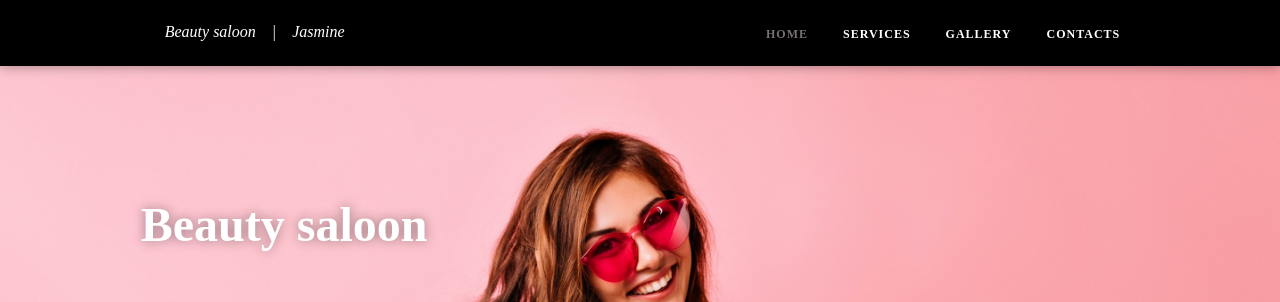
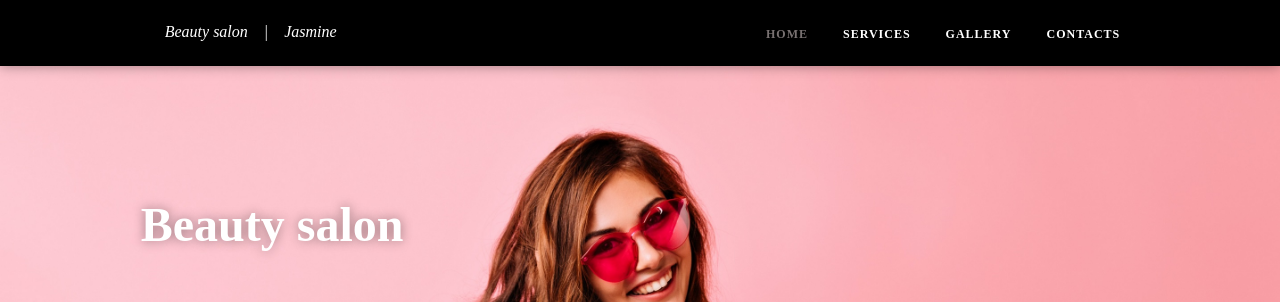
Before and after one commit to torianykhanna/BeautySaloon, a plain HTML site: page index.html in a window 1280 px wide. Shown: the top 302 px of the page. Drawn offline with Linux system fonts and the light colour scheme.

Commit message:
Update index.html

```diff
--- a/index.html
+++ b/index.html
@@ -14,7 +14,7 @@
     <div class="container">
       <div class="mobile-toggle"> <span></span> <span></span> <span></span> </div>
       <nav>
-        <div class="logo">Beauty saloon&emsp;|&emsp;Jasmine</div>
+        <div class="logo">Beauty salon&emsp;|&emsp;Jasmine</div>
         <ul>
           <li><a class="active" href="index.html">Home</a></li>
           <li><a href="services.html">Services</a></li>
@@ -25,7 +25,7 @@
     </div>
   </div>
   <header>
-    <h2>Beauty saloon</h2>
+    <h2>Beauty salon</h2>
     <h1>Jasmine</h1>
     <h3>Сreate a mood</h3>
   </header>
```
